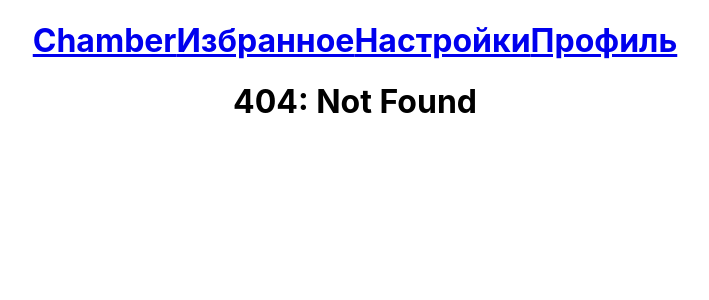
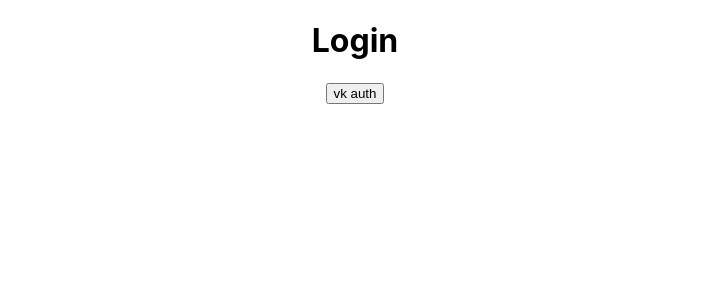
Before and after one commit to F1int0m/-WebChamber, a React (Create React App) app in the folder frontend/: page /login in a window 1280 px wide. Before the commit this address had no page. Shown: the top 300 px of the page, without its empty margins (285-994 px from the left). Built offline with nearby package versions, Linux system fonts and the light colour scheme.

Commit message:
подготовил метод Login, добавил login page и logout button

```diff
--- a/frontend/src/App.js
+++ b/frontend/src/App.js
@@ -1,33 +1,34 @@
 import './App.css';
 import {Routes, Route} from "react-router-dom";
 
-import Layout from "./content/components/navigation/Layout";
+import MainHeader from "./content/components/navigation/MainHeader";
 import Challenges from "./content/pages/private/chamber/Challenges";
-import TokenSetup from "./content/pages/system/TokenSetup";
 import NotFound from "./content/pages/system/NotFound";
 import Collaborations from "./content/pages/private/chamber/Collaborations";
 import Tops from "./content/pages/private/chamber/Tops";
 import Favourites from "./content/pages/private/Favourites";
 import Settings from "./content/pages/private/Settings";
 import Profile from "./content/pages/private/Profile";
-import Chamber from "./content/components/navigation/Chamber";
+import ChamberHeader from "./content/components/navigation/ChamberHeader";
+import Login from "./content/pages/public/Login";
 
 
 function App() {
   return (
     <div className="App">
         <Routes>
-            <Route path={'/'} element={<Layout />}>
+            <Route path={'/'} element={<MainHeader />}>
                 <Route path={'favourites'} element={<Favourites />}/>
                 <Route path={'settings'} element={<Settings />}/>
                 <Route path={'profile/me'} element={<Profile />}/>
-                <Route path={'*'} element={<NotFound/>}/>
             </Route>
-            <Route path={'content'} element={<Chamber />}>
+            <Route path={'content'} element={<ChamberHeader />}>
                 <Route path={'challenges'} element={<Challenges />}/>
                 <Route path={'collaborations'} element={<Collaborations />}/>
                 <Route path={'tops'} element={<Tops />}/>
             </Route>
+            <Route path={'login'} element={<Login />}/>
+            <Route path={'*'} element={<NotFound />}/>
         </Routes>
     </div>
   );
--- a/frontend/src/content/components/navigation/Layout.jsx
+++ b/frontend/src/content/components/navigation/ChamberHeader.jsx
@@ -1,7 +1,7 @@
 import React from 'react';
 import {NavLink, Outlet} from "react-router-dom";
 
-const Layout = () => {
+const ChamberHeader = () => {
     return (
         <div>
             <header>
@@ -10,17 +10,19 @@
                     <NavLink to={'/favourites'}>Избранное</NavLink>
                     <NavLink to={'/settings'}>Настройки</NavLink>
                     <NavLink to={'/profile/me'}>Профиль</NavLink>
+                    <NavLink to={'/login'}>Logout</NavLink>
                 </h1>
+                <h2>
+                    <NavLink to={'/content/challenges'}>Челленджи</NavLink>
+                    <NavLink to={'/content/collaborations'}>Коллаборации</NavLink>
+                    <NavLink to={'/content/tops'}>Топ работ</NavLink>
+                </h2>
             </header>
-
-            <Outlet/>
-
-            <footer>
-
-            </footer>
-
+            <main>
+                <Outlet/>
+            </main>
         </div>
     );
 };
 
-export default Layout;
+export default ChamberHeader;
--- a/frontend/src/content/components/navigation/Chamber.jsx
+++ b/frontend/src/content/components/navigation/MainHeader.jsx
@@ -1,7 +1,7 @@
 import React from 'react';
 import {NavLink, Outlet} from "react-router-dom";
 
-const Chamber = () => {
+const MainHeader = () => {
     return (
         <div>
             <header>
@@ -10,18 +10,18 @@
                     <NavLink to={'/favourites'}>Избранное</NavLink>
                     <NavLink to={'/settings'}>Настройки</NavLink>
                     <NavLink to={'/profile/me'}>Профиль</NavLink>
+                    <NavLink to={'/login'}>Logout</NavLink>
                 </h1>
-                <h2>
-                    <NavLink to={'/content/challenges'}>Челленджи</NavLink>
-                    <NavLink to={'/content/collaborations'}>Коллаборации</NavLink>
-                    <NavLink to={'/content/tops'}>Топ работ</NavLink>
-                </h2>
             </header>
-            <main>
-                <Outlet/>
-            </main>
+
+            <Outlet/>
+
+            <footer>
+
+            </footer>
+
         </div>
     );
 };
 
-export default Chamber;
+export default MainHeader;
--- a/frontend/src/content/pages/public/Login.jsx
+++ b/frontend/src/content/pages/public/Login.jsx
@@ -1,11 +1,24 @@
-import React from 'react';
+import React, {useEffect} from 'react';
+import {useNavigate} from "react-router-dom";
+import {useDispatch, useSelector} from "react-redux";
 
-const Login = () => {
+function Login() {
+    const navigate = useNavigate();
+    const authCheck = useDispatch()
+    const token = useSelector(state => state.token)
+
+    function HandleClick() {
+        // TODO: сделать авторизацию по vk-токену
+        // TODO: сделать приватные страницы приватными
+        navigate('/content/challenges');
+    }
+
     return (
         <div>
             <h1>Login</h1>
+            <button onClick={HandleClick}>vk auth</button>
         </div>
     );
-};
+}
 
 export default Login;
```
